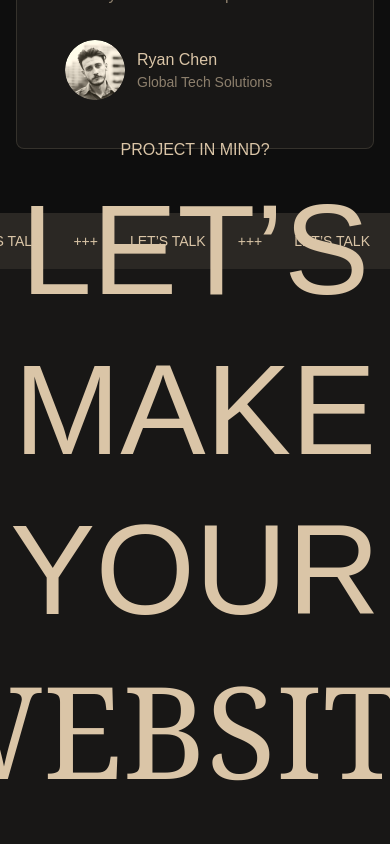
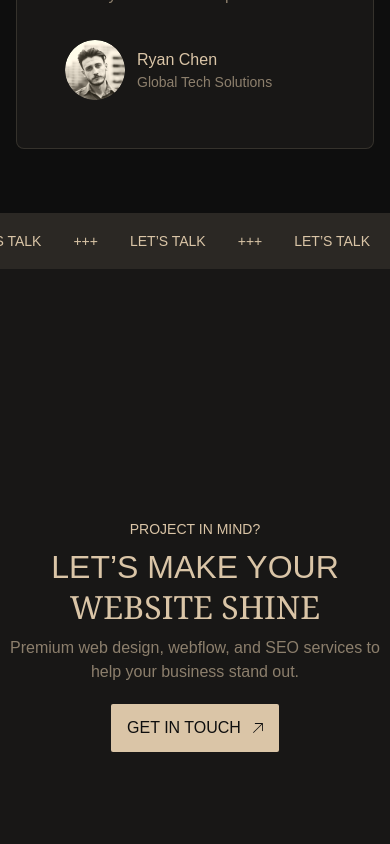
Before and after one commit to Mohamed-El-Sharqawy/lord-portfolio, a Next.js app: page / in a window 390 px wide. Shown: the part 9540-10384 px from the top of the page. Built offline with nearby package versions, Linux system fonts and the light colour scheme.

Commit message:
add responsive style for CTA Section

```diff
--- a/app/(home)/_components/CTA/CTA.tsx
+++ b/app/(home)/_components/CTA/CTA.tsx
@@ -12,18 +12,18 @@ export default function CTA() {
       </Marquee>
 
       <div className="absolute inset-0 flex flex-col items-center justify-center text-wheat text-center">
-        <span className="uppercase">Project in mind?</span>
+        <span className="uppercase text-sm sm:text-base">Project in mind?</span>
 
-        <h1 className="uppercase text-[128px] max-w-[1200px] my-2 leading-tight text-balance">
+        <h1 className="uppercase xl:text-[128px] max-w-[1200px] my-2 leading-tight text-balance md:text-[80px] sm:text-[60px] text-[32px]">
           Let’s make your <span className="font-serif">Website Shine</span>
         </h1>
 
-        <p className="text-xl text-wheat/60 max-w-[500px]">
+        <p className="text-base sm:text-xl text-wheat/60 max-w-[500px]">
           Premium web design, webflow, and SEO services to help your business
           stand out.
         </p>
 
-        <Button className="mt-10" text="Get in touch" />
+        <Button className="mt-5 sm:mt-10" text="Get in touch" />
       </div>
     </section>
   );
```
